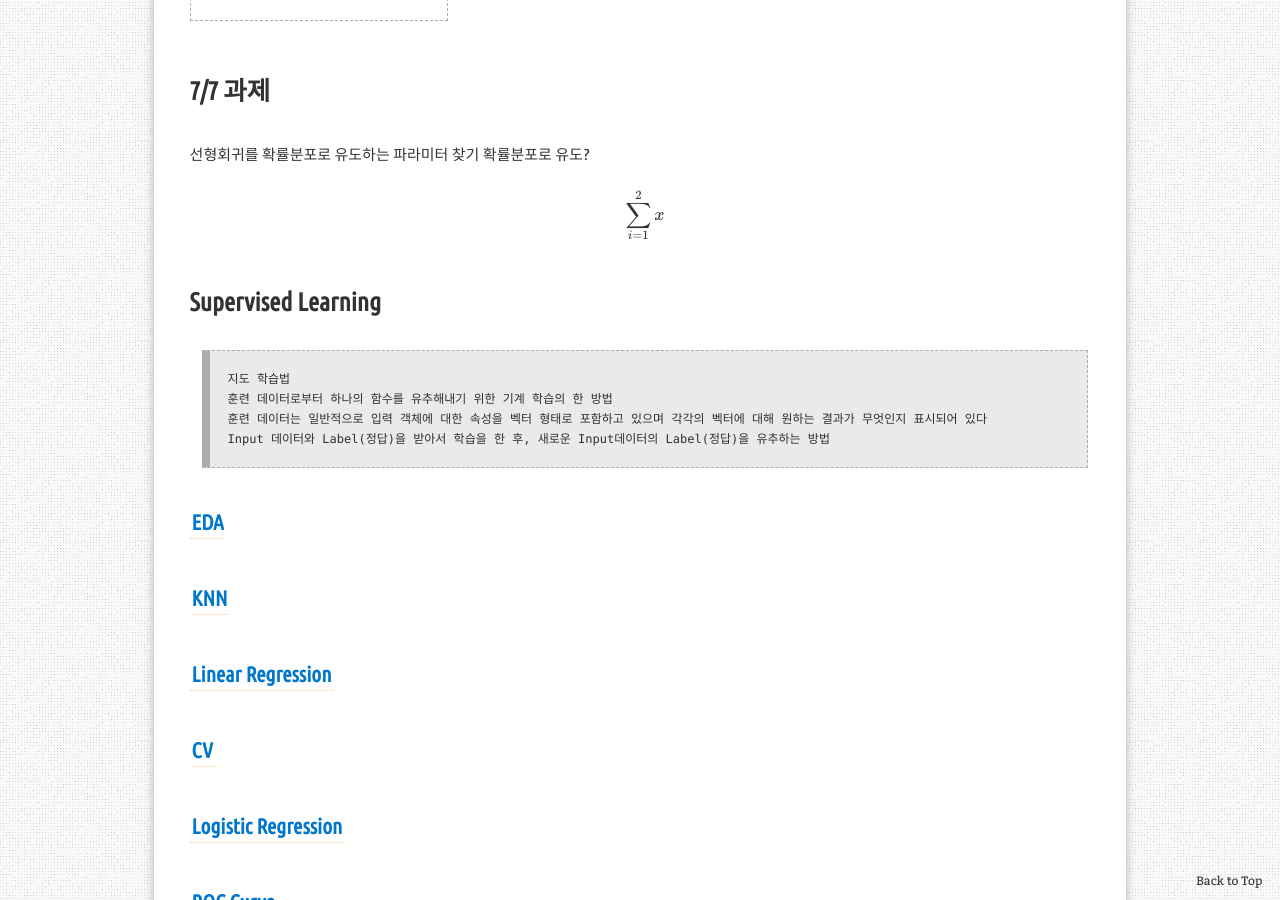
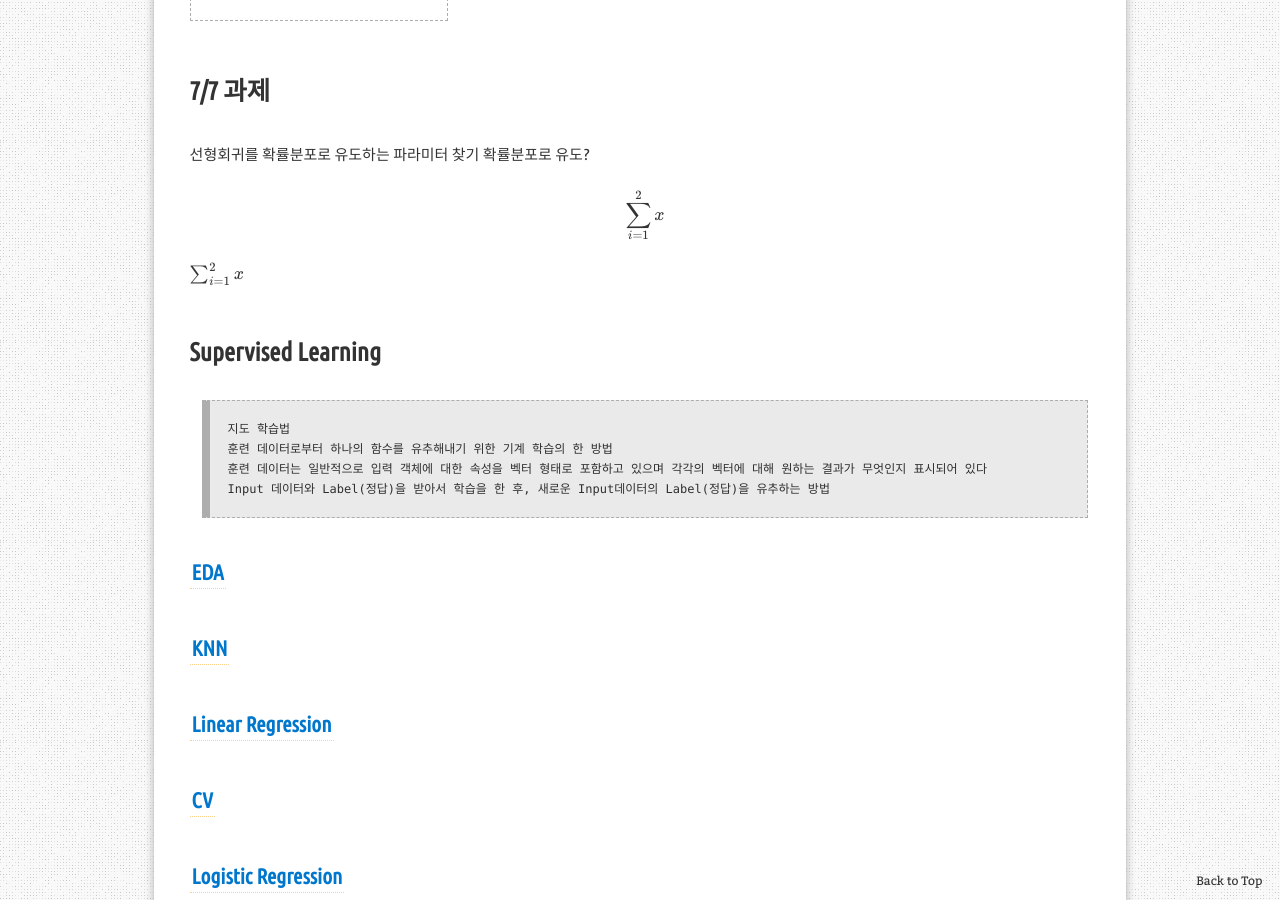
Before and after one commit to aristohyun/aristohyun.github.io, a Jekyll site: the page built from _posts/2021-12-31-Machine-Learing-Contents.md, in a window 1280 px wide and 900 px high, scrolled down 1058 px. Built offline with Jekyll 4.4.1, drawn with Linux system fonts in a browser that asks for light colours; formulas are drawn with MathJax 3; comment, search, counter and statistics services are not loaded.

Commit message:
Update 2021-12-31-Machine-Learing-Contents.md

```diff
--- a/_posts/2021-12-31-Machine-Learing-Contents.md
+++ b/_posts/2021-12-31-Machine-Learing-Contents.md
@@ -20,6 +20,8 @@ redirect_from:
 
 $$ \sum_{i=1}^{2} x $$
 
+
+$  \sum_{i=1}^{2} x $
 
 
 # Supervised Learning
```
